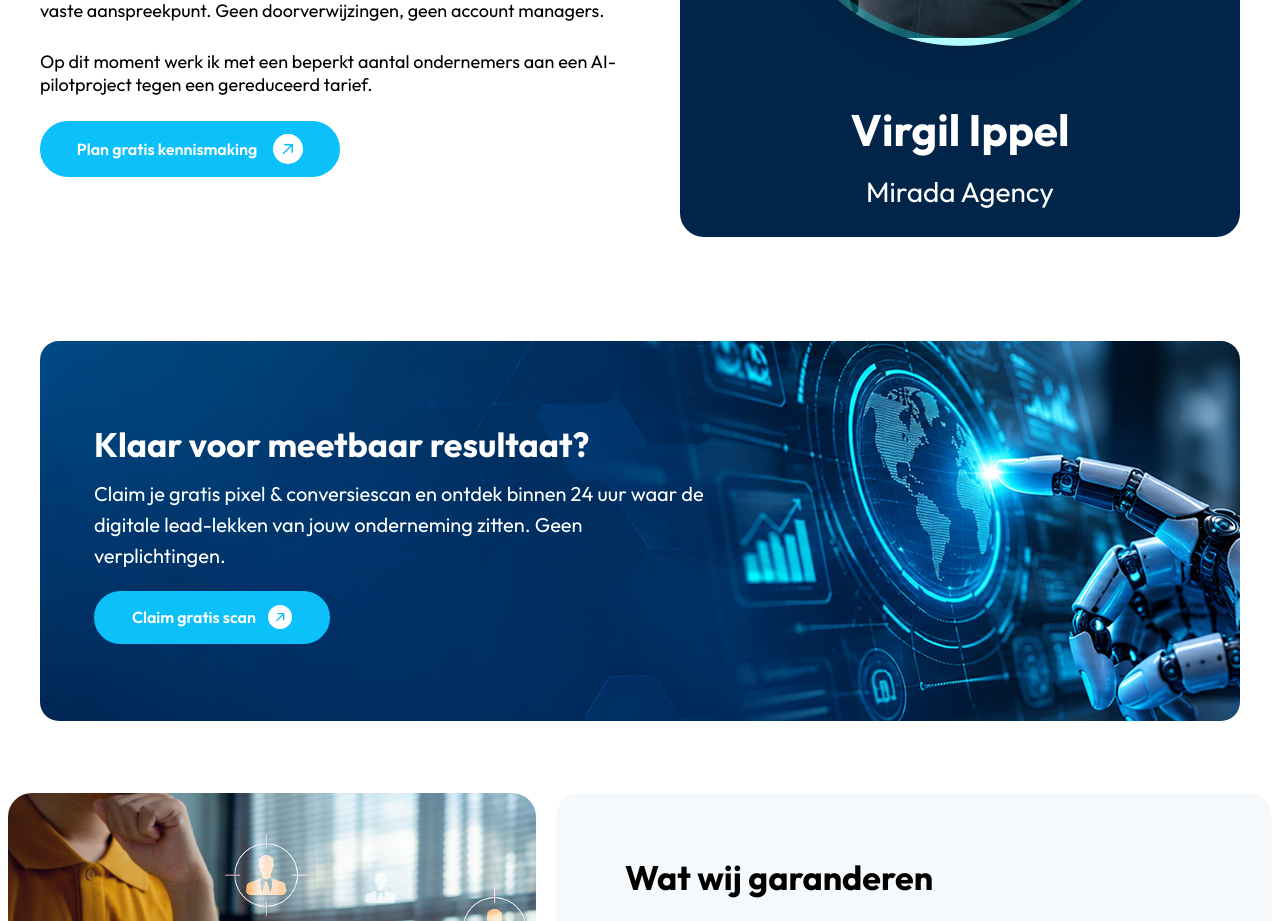
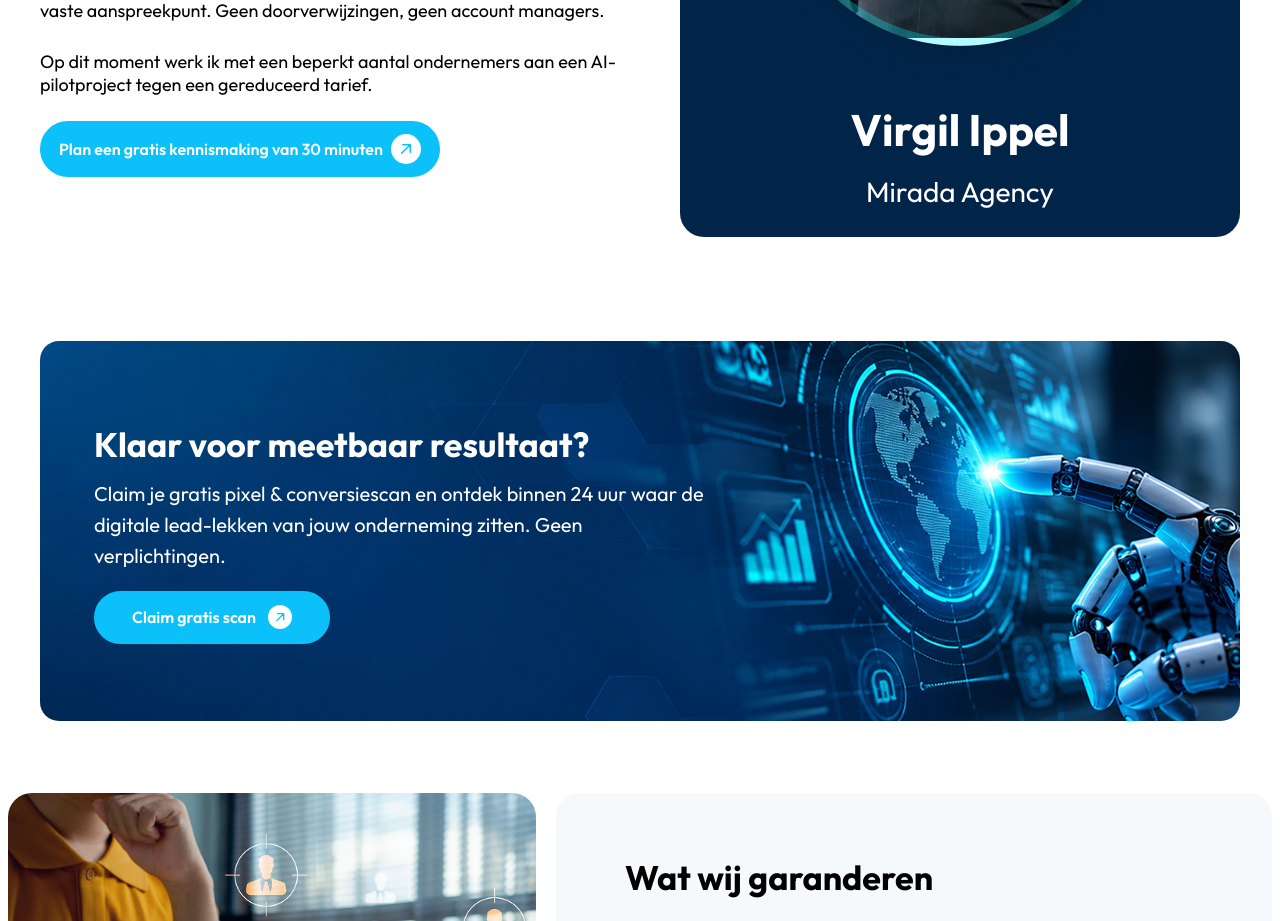
Before and after one commit to taibacreations/3616-miradaagency, a Next.js app: page / in a window 1280 px wide. Shown: the part 6960-7881 px from the top of the page. Built offline with nearby package versions, Linux system fonts and the light colour scheme.

Commit message:
changed founder section content and added button

```diff
--- a/src/components/founder.tsx
+++ b/src/components/founder.tsx
@@ -76,12 +76,12 @@ const Founder = () => {
             <Link
               href="/#contact"
               onClick={handleContactClick}
-              className="group relative overflow-hidden inline-flex justify-center items-center gap-3 sm:gap-4 font-semibold text-[13px] sm:text-[14px] xl:text-[16px] text-white bg-[#0CC1FA] border-2 border-[#0CC1FA] w-full sm:w-[280px] xl:w-[300px] min-h-[50px] sm:min-h-[52px] xl:min-h-[56px] px-4 rounded-[319px] mt-6 transition-all duration-500 ease-out"
+              className="group relative overflow-hidden inline-flex justify-center items-center gap-3 sm:gap-4 md:gap-2 font-semibold text-[13px] sm:text-[14px] xl:text-[16px] text-white bg-[#0CC1FA] border-2 border-[#0CC1FA] w-full md:w-[380px] lg:w-[400px] min-h-[50px] sm:min-h-[52px] xl:min-h-[56px] px-4 rounded-[319px] mt-6 transition-all duration-500 ease-out"
             >
               <span className="absolute inset-0 bg-white translate-x-[-100%] group-hover:translate-x-0 transition-transform duration-500 ease-out" />
 
               <span className="relative z-10 text-center transition-colors duration-300 group-hover:text-[#0CC1FA]">
-                Plan gratis kennismaking
+                Plan een gratis kennismaking van 30 minuten
               </span>
 
               <span className="relative z-10 bg-white rounded-full w-[26px] h-[26px] sm:w-[30px] sm:h-[30px] flex justify-center items-center shrink-0 transition-colors duration-500 group-hover:bg-[#0CC1FA]">
```
